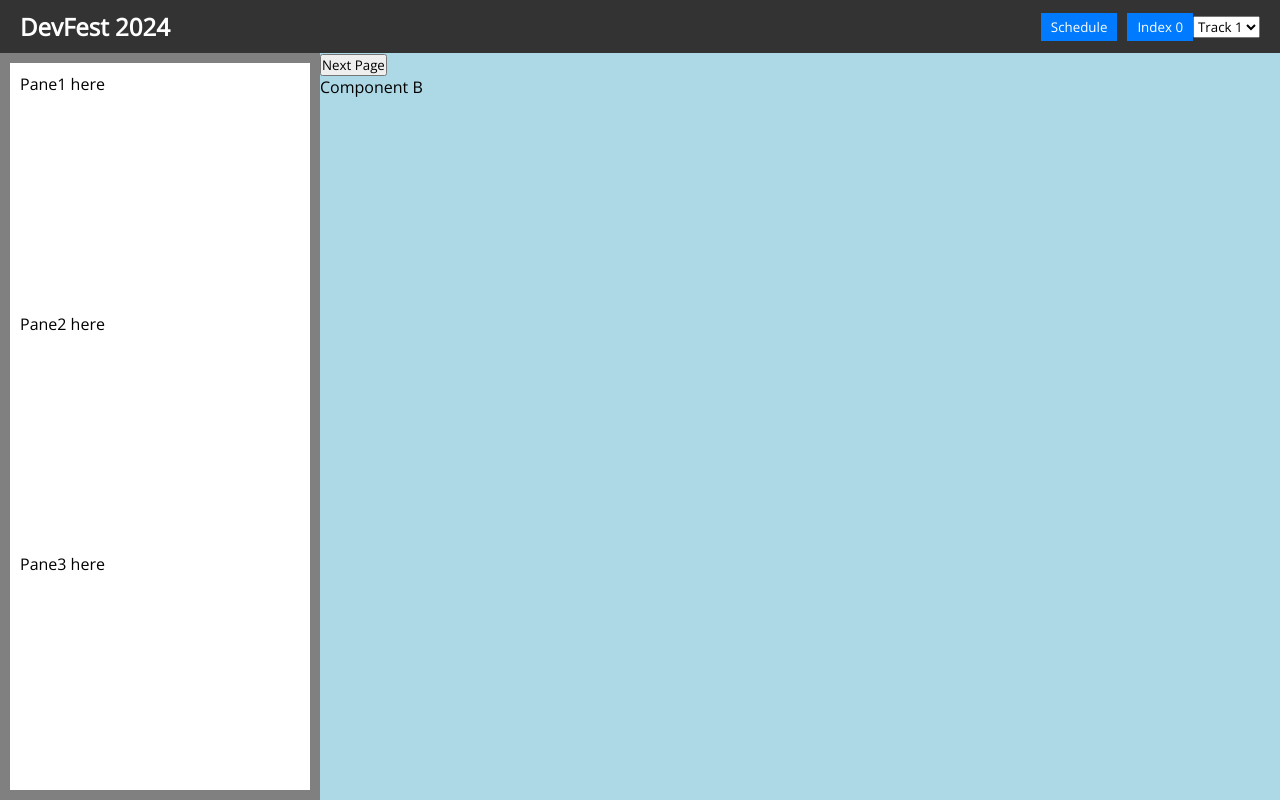
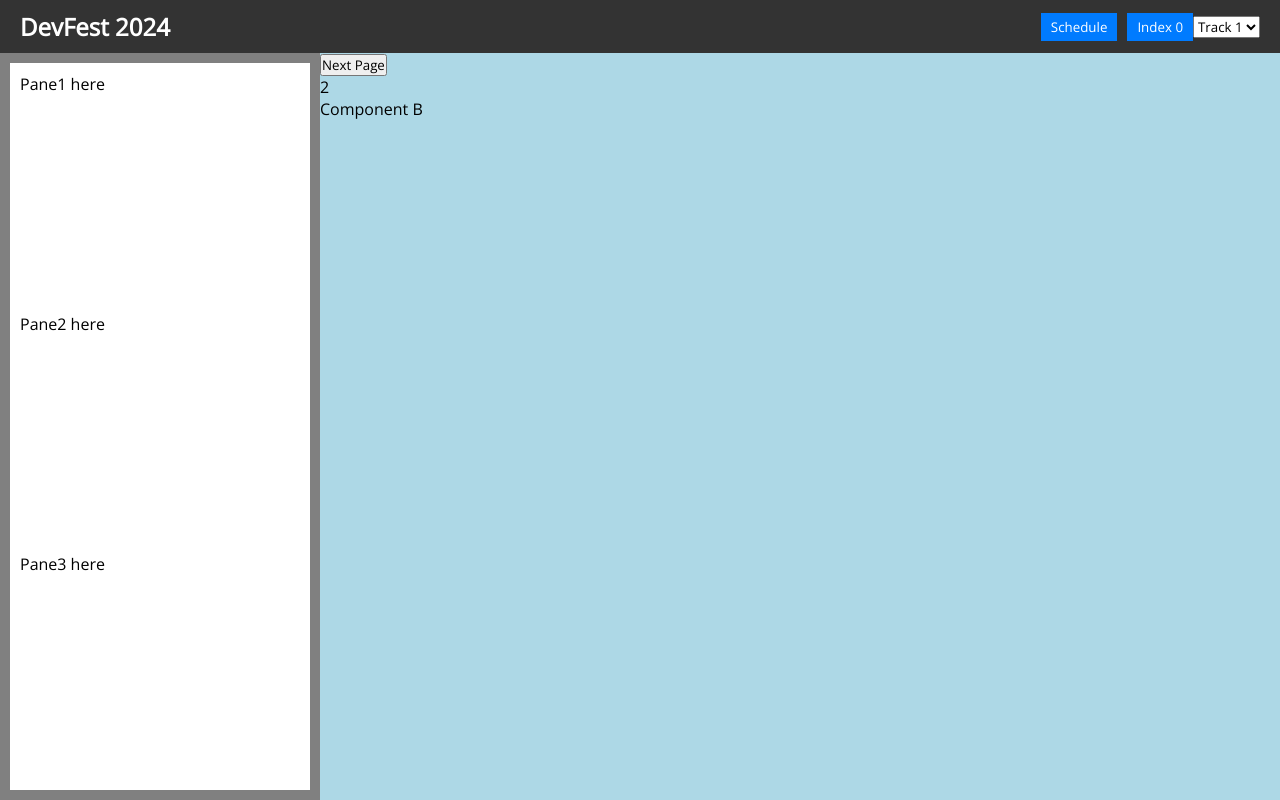
Before and after one commit to adicu/devfest-2024, a Next.js app: page / in a window 1280 px wide. Both pictures are taken after a click on the button "Next Page". Built offline with nearby package versions, Linux system fonts and the light colour scheme.

Commit message:
Page Flip App supports arbitrary Page components now

```diff
--- a/src/components/Book.jsx
+++ b/src/components/Book.jsx
@@ -1,7 +1,5 @@
 import styled from "@emotion/styled";
 import PageFlipApp from "./book-components/PageFlipApp";
-
-import TransitionComponent from "./book-components/TransitionComponent";
 
 const Book = ({ data, mobile }) => {
   const Container = styled.div`
@@ -11,7 +9,7 @@ const Book = ({ data, mobile }) => {
 
   return (
     <Container>
-      <TransitionComponent />
+      <PageFlipApp />
     </Container>
   );
 };
--- a/src/components/book-components/Page.jsx
+++ b/src/components/book-components/Page.jsx
@@ -1,28 +1,36 @@
 import styled from "@emotion/styled";
 
-const PageStyle = styled.div`
-  background-color: red;
+// const PageStyle = styled.div`
+//   background-color: red;
 
-  transition: transform 0.5s ease;
-  transform-style: preserve-3d;
+//   transition: transform 0.5s ease;
+//   transform-style: preserve-3d;
 
-  &.active {
-    transform: rotateY(0deg);
-  }
+//   &.active {
+//     transform: rotateY(0deg);
+//   }
 
-  &:nth-child(2) {
-    transform: rotateY(180deg);
-  }
-`;
+//   &:nth-child(2) {
+//     transform: rotateY(180deg);
+//   }
+// `;
 
 const Page = (props) => {
+  //   const PageWrapper = styled.div`
+  //     position: absolute;
+  //     top: 0;
+  //     left: 0;
+  //     opacity: ${({ visible }) => (props.visible ? 1 : 0)};
+  //     transition: opacity 0.5s ease-in-out;
+  //   `;
+
   return (
     <>
-      <PageStyle>
-        <p>{props.pageNumber}</p>
+      {/* <PageWrapper> */}
+      <p>{props.pageNumber}</p>
 
-        <p>{props.children}</p>
-      </PageStyle>
+      <p>{props.children}</p>
+      {/* </PageWrapper> */}
     </>
   );
 };
--- a/src/components/book-components/PageFlipApp.jsx
+++ b/src/components/book-components/PageFlipApp.jsx
@@ -3,66 +3,63 @@ import styled from "@emotion/styled";
 
 import Page from "./Page";
 
-const PageContainer = styled.div`
-  display: flex;
-  justify-content: center;
-  align-items: center;
-  perspective: 1200px;
+export const TransitionContainer = styled.div`
+  position: relative;
+  width: 300px; /* Adjust the width as needed */
+  height: 300px; /* Adjust the height as needed */
 `;
 
-// const Page = styled.div`
-//   transition: transform 0.5s ease;
-//   transform-style: preserve-3d;
-
-//   &.active {
-//     transform: rotateY(0deg);
-//   }
-
-//   &:nth-child(2) {
-//     transform: rotateY(180deg);
-//   }
+// export const ComponentAWrapper = styled.div`
+//   position: absolute;
+//   top: 0;
+//   left: 0;
+//   opacity: ${({ visible }) => (visible ? 1 : 0)};
+//   transition: opacity 0.5s ease-in-out;
 // `;
 
-const Button = styled.button`
-  background-color: #007bff;
-  color: #fff;
-  border: none;
-  padding: 10px 20px;
-  margin: 0 10px;
-  cursor: pointer;
+// export const ComponentBWrapper = styled.div`
+//   position: absolute;
+//   top: 0;
+//   left: 0;
+//   opacity: ${({ visible }) => (visible ? 1 : 0)};
+//   transition: opacity 0.5s ease-in-out;
+// `;
+
+export const PageWrapper = styled.div`
+  position: absolute;
+  top: 0;
+  left: 0;
+  opacity: ${({ visible }) => (visible ? 1 : 0)};
+  transition: opacity 0.5s ease-in-out;
 `;
 
 const PageFlipApp = () => {
+  const MAX_PAGE = 3;
   const [currentPage, setCurrentPage] = useState(1);
 
-  const nextPage = () => {
-    if (currentPage < 3) {
+  const toggleComponent = () => {
+    if (currentPage < MAX_PAGE) {
       setCurrentPage(currentPage + 1);
-    }
-  };
-
-  const previousPage = () => {
-    if (currentPage > 1) {
-      setCurrentPage(currentPage - 1);
+    } else {
+      setCurrentPage(1);
     }
   };
 
   return (
-    <>
-      <PageContainer>
-        <Page pageNumber="1">Hello There</Page>
-
-        {/* <Page className={currentPage === 1 ? "active" : ""}>
-          <p>Page 1</p>
-        </Page>
-        <Page className={currentPage === 2 ? "active" : ""}>
-          <p>Page 2</p>
-        </Page>
-        <Page className={currentPage === 3 ? "active" : ""}>
-          <p>Page 3</p>
-        </Page> */}
-      </PageContainer>
-    </>
+    <div>
+      <button onClick={toggleComponent}>Next Page</button>
+      <TransitionContainer>
+        <PageWrapper visible={currentPage == 1}>
+          <Page pageNumber="1">Component A</Page>
+        </PageWrapper>
+        <PageWrapper visible={currentPage == 2}>
+          <Page pageNumber="2">Component B</Page>
+        </PageWrapper>
+        <PageWrapper visible={currentPage == 3}>
+          <Page pageNumber="3">Component C</Page>
+        </PageWrapper>
+      </TransitionContainer>
+    </div>
   );
 };
 
--- a/src/components/book-components/TransitionComponent.jsx
+++ /dev/null
@@ -1,56 +0,0 @@
-import React, { useState } from "react";
-import styled from "@emotion/styled";
-
-export const TransitionContainer = styled.div`
-  position: relative;
-  width: 300px; /* Adjust the width as needed */
-  height: 300px; /* Adjust the height as needed */
-`;
-
-export const ComponentAWrapper = styled.div`
-  position: absolute;
-  top: 0;
-  left: 0;
-  opacity: ${({ visible }) => (visible ? 1 : 0)};
-  transition: opacity 0.5s ease-in-out;
-`;
-
-export const ComponentBWrapper = styled.div`
-  position: absolute;
-  top: 0;
-  left: 0;
-  opacity: ${({ visible }) => (visible ? 1 : 0)};
-  transition: opacity 0.5s ease-in-out;
-`;
-
-const TransitionComponent = () => {
-  const MAX_PAGE = 3;
-  const [currentPage, setCurrentPage] = useState(1);
-
-  const toggleComponent = () => {
-    if (currentPage < MAX_PAGE) {
-      setCurrentPage(currentPage + 1);
-    } else {
-      setCurrentPage(1);
-    }
-  };
-
-  return (
-    <div>
-      <button onClick={toggleComponent}>Next Page</button>
-      <TransitionContainer>
-        <ComponentAWrapper visible={currentPage == 1}>
-          Component A
-        </ComponentAWrapper>
-        <ComponentBWrapper visible={currentPage == 2}>
-          Component B
-        </ComponentBWrapper>
-        <ComponentBWrapper visible={currentPage == 3}>
-          Component C
-        </ComponentBWrapper>
-      </TransitionContainer>
-    </div>
-  );
-};
-
-export default TransitionComponent;
```
